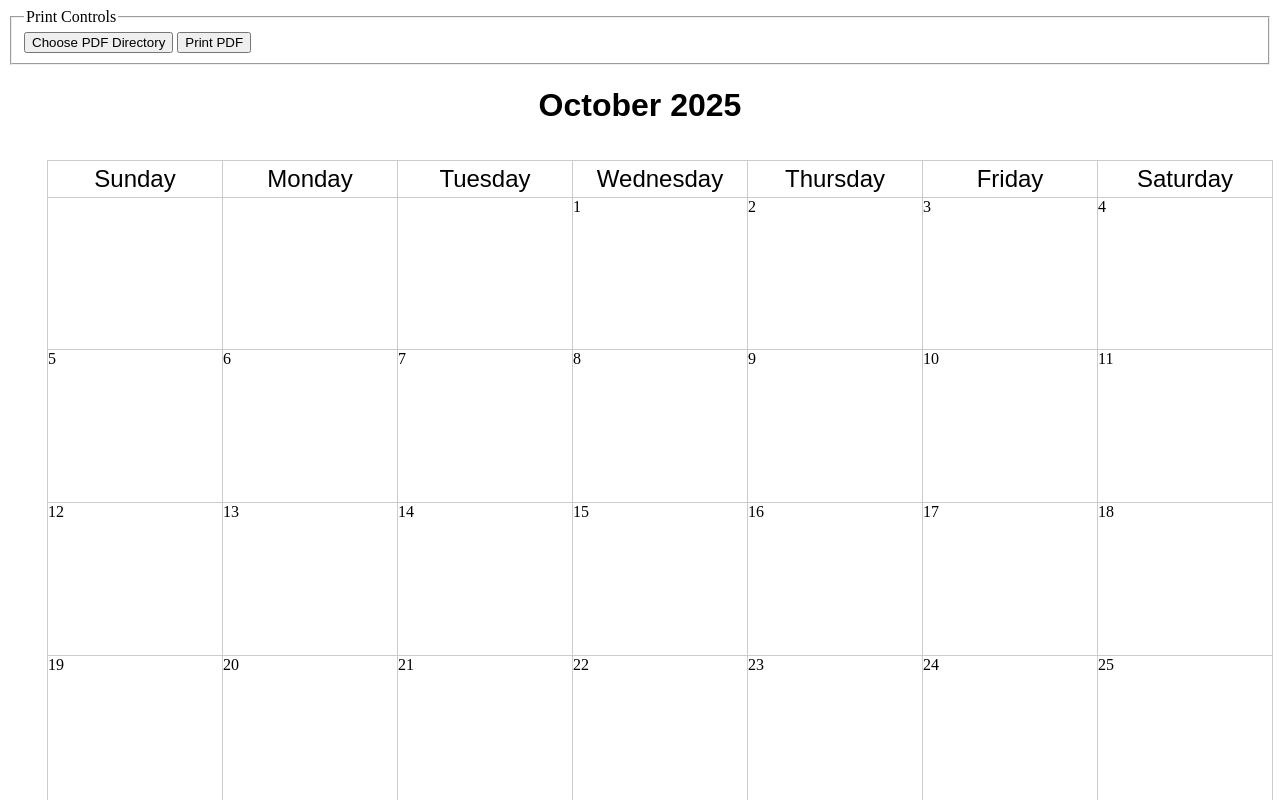
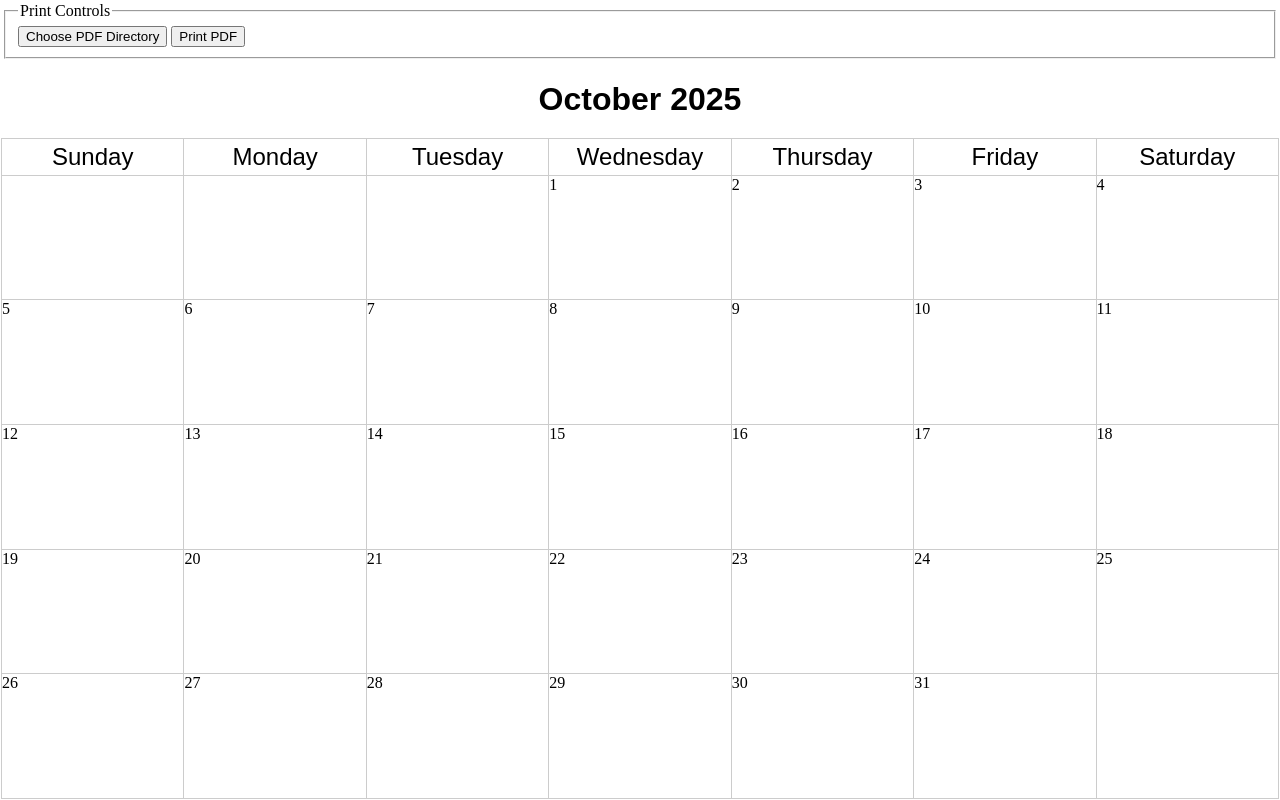
Before and after one commit to paulholtom/printable-calendar, a Vue app: page / in a window 1280 px wide. Shown: the top 800 px of the page. Built offline with nearby package versions, Linux system fonts and the light colour scheme.

Commit message:
fix: fit things properly on the page/screen

```diff
--- a/index.html
+++ b/index.html
@@ -9,6 +9,12 @@
 			content="script-src 'self' 'unsafe-inline';"
 		/>
 		<title>Printable Calendar</title>
+		<style>
+			body {
+				padding: 0;
+				margin: 0;
+			}
+		</style>
 	</head>
 	<body>
 		<div id="app"></div>
--- a/src/App.vue
+++ b/src/App.vue
@@ -1,6 +1,12 @@
 <template>
-	<PrintControls />
-	<CalendarMonth :year="year" :month="month" />
+	<div class="app">
+		<nav class="controls">
+			<PrintControls />
+		</nav>
+		<main class="calendar-display">
+			<CalendarMonth :year="year" :month="month" />
+		</main>
+	</div>
 </template>
 
 <script setup lang="ts">
@@ -33,3 +39,31 @@ watch(configFile, (newValue) => {
 const year = ref(new Date().getFullYear());
 const month = ref(new Date().getMonth());
 </script>
+
+<style lang="css" scoped>
+.app {
+	display: flex;
+	flex-direction: column;
+	height: 100vh;
+	margin: 0;
+	padding: 2px;
+	box-sizing: border-box;
+}
+
+.calendar-display {
+	flex-grow: 1;
+	margin: 0;
+	padding: 0;
+}
+
+@media print {
+	.app {
+		height: unset;
+		padding: 0 1px;
+	}
+
+	.controls {
+		display: none;
+	}
+}
+</style>
--- a/src/components/calendar-month.vue
+++ b/src/components/calendar-month.vue
@@ -69,6 +69,20 @@ for (let i = 0; i < 7; i++) {
 </script>
 
 <style lang="css" scoped>
+.calendar-month {
+	display: flex;
+	flex-direction: column;
+	margin: 0;
+	padding: 0;
+	box-sizing: border-box;
+	break-before: always;
+	height: 100%;
+
+	@media print {
+		height: 100vh;
+	}
+}
+
 .month-name {
 	text-align: center;
 	font: 600 2em / 2.5em sans-serif;
@@ -80,13 +94,15 @@ for (let i = 0; i < 7; i++) {
 }
 
 .days {
+	flex-grow: 1;
 	display: grid;
 	grid-template-columns: repeat(7, 1fr);
 	grid-template-rows: max-content;
 	grid-auto-rows: 1fr;
 	box-sizing: border-box;
 	gap: 1px;
-	height: 100vh;
+	margin: 0;
+	padding: 0;
 
 	li {
 		display: block;
--- a/src/components/print-controls.vue
+++ b/src/components/print-controls.vue
@@ -29,11 +29,3 @@ async function choosePdfDirectory(): Promise<void> {
 		(await window.electronApi.selectDirectory()) ?? configFile.pdfDirectory;
 }
 </script>
-
-<style lang="css" scoped>
-@media print {
-	.print-controls {
-		display: none;
-	}
-}
-</style>
--- a/src/main.ts
+++ b/src/main.ts
@@ -54,7 +54,10 @@ app.whenReady().then(() => {
 				`Invalid arguments to print-pdf. Expected [string], got [${args.map((arg) => typeof arg)}]`,
 			);
 		}
-		const pdfData = await event.sender.printToPDF({ pageSize: "A2" });
+		const pdfData = await event.sender.printToPDF({
+			pageSize: "A2",
+			margins: { top: 0, left: 0, right: 0, bottom: 0 },
+		});
 		await fs.writeFile(args[0], pdfData);
 	});
 	ipcMain.handle("select-directory", async () => {
```
